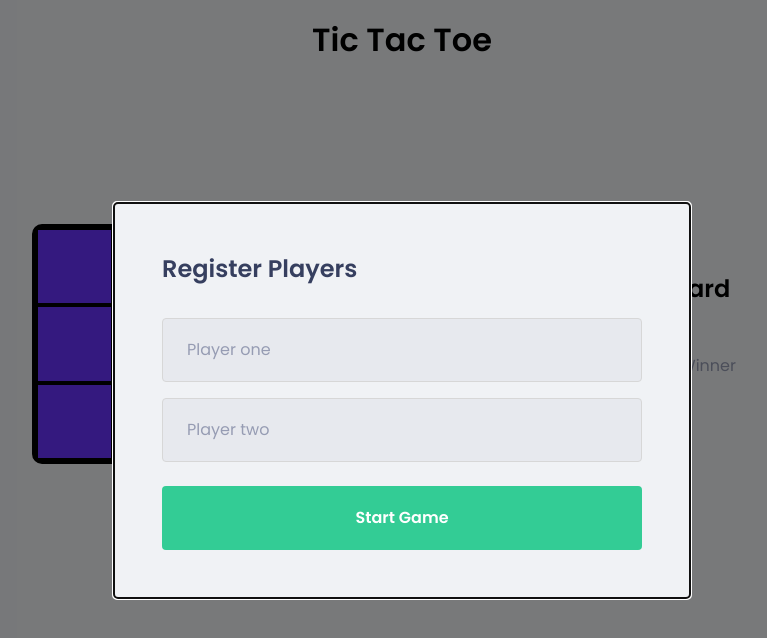
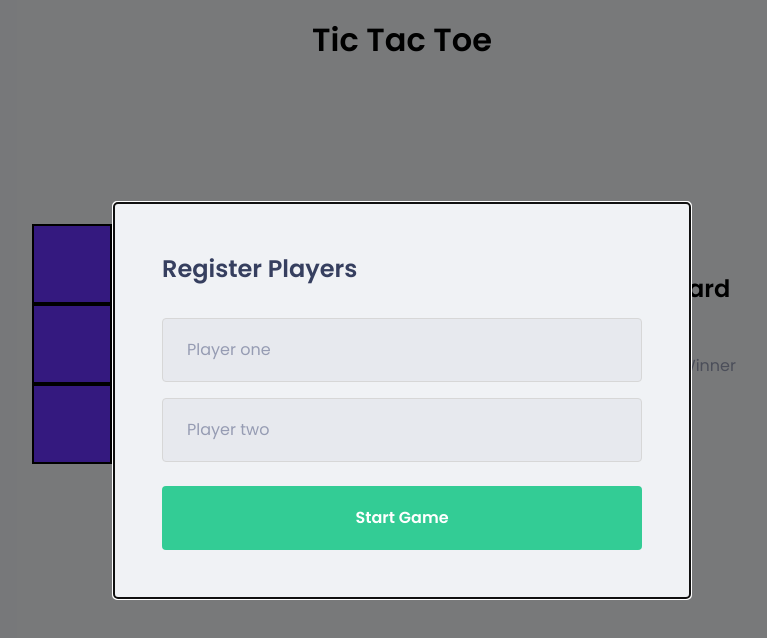
Before and after one commit to AlexRossetto/tictactoe, a React (Create React App) app: page / in a window 1280 px wide. Shown: the top 638 px of the page, without its empty margins (238-1005 px from the left). Built offline with nearby package versions, Linux system fonts and the light colour scheme.

Commit message:
housekeeping: removing board borders and stopping function if both names are equal

```diff
--- a/src/components/GameBoard/styles.ts
+++ b/src/components/GameBoard/styles.ts
@@ -1,8 +1,6 @@
 import styled from 'styled-components';
 
 export const Container = styled.div`
-  border: 4px solid black;
-	border-radius: 10px;
 	width: 15rem;
 	height: 15rem;
 	margin: 0 auto;
--- a/src/components/RegisterNewRoundModal/index.tsx
+++ b/src/components/RegisterNewRoundModal/index.tsx
@@ -10,6 +10,9 @@ export const RegisterNewRoundModal = ({ isOpen, onRequestClose } : RegisterNewPl
 
   function handleStartNewGame(e: FormEvent) {
     e.preventDefault();
+    if(playerOne === playerTwo) {
+      return;
+    }
     localStorage.setItem("Players", JSON.stringify({ playerOne: playerOne, playerTwo: playerTwo }))
     setPlayerOne("");
     setPlayerTwo("");
```
